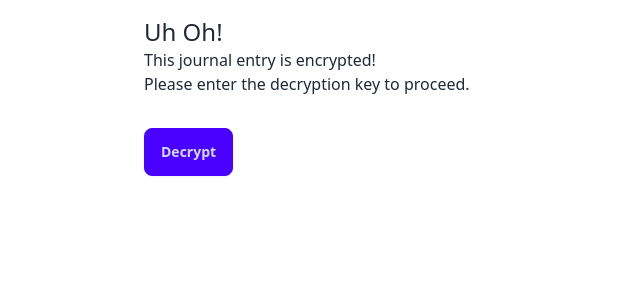
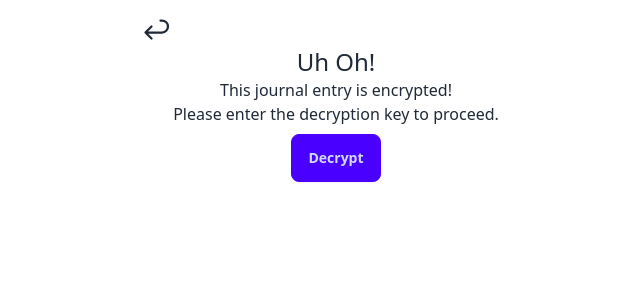
Before and after one commit to rw-a/puzzles, a Django app: template puzzles/templates/puzzles/puzzle_locked.html in a window 1280 px wide. Shown: the top 300 px of the page, without its empty margins (304-944 px from the left). Run offline with Django 5.2, Linux system fonts and the light colour scheme; the template is opened without the code that fills it, so the values that code supplies are empty; some libraries are stand-ins or nearby versions.

Commit message:
ui: center items and back button

```diff
--- a/puzzles/templates/puzzles/puzzle_locked.html
+++ b/puzzles/templates/puzzles/puzzle_locked.html
@@ -10,14 +10,20 @@
 <body>
     <div class="md:container p-4">
         <div class="lg:max-w-96 mx-auto">
+            <a href="/" class="inline-block">
+                <svg xmlns="http://www.w3.org/2000/svg" class="icon icon-tabler icon-tabler-arrow-back scale-150" width="24" height="24" viewBox="0 0 24 24" stroke-width="1.5" stroke="currentColor" fill="none" stroke-linecap="round" stroke-linejoin="round"><path stroke="none" d="M0 0h24v24H0z" fill="none"/><path d="M9 11l-4 4l4 4m-4 -4h11a4 4 0 0 0 0 -8h-1" /></svg>
+            </a>
+            <div class="flex flex-col items-center">
                 <h2 class="text-2xl font-medium">Uh Oh!</h2>
                 <p>This journal entry is encrypted!</p>
                 <p>Please enter the decryption key to proceed.</p>
+                <div>
                     {% for c in puzzle.password %}
                     <input title="Decryption Key" type="{{ puzzle.password_type }}" class="input input-bordered w-12 text-base-content" minlength="1" maxlength="1">
                     {% endfor %}
-            <br>
+                </div>
                 <button class="btn btn-primary my-2">Decrypt</button>
+            </div>
         </div>
     </div>
 </body>
```
Lines whose indentation alone changed are shown as unchanged.
